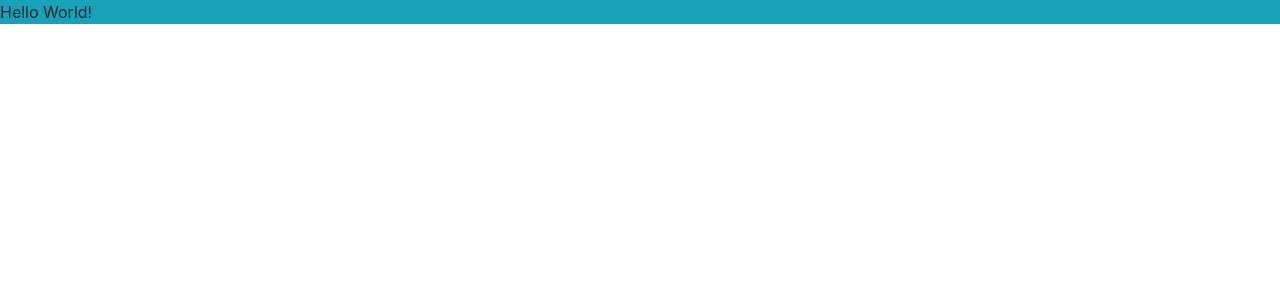
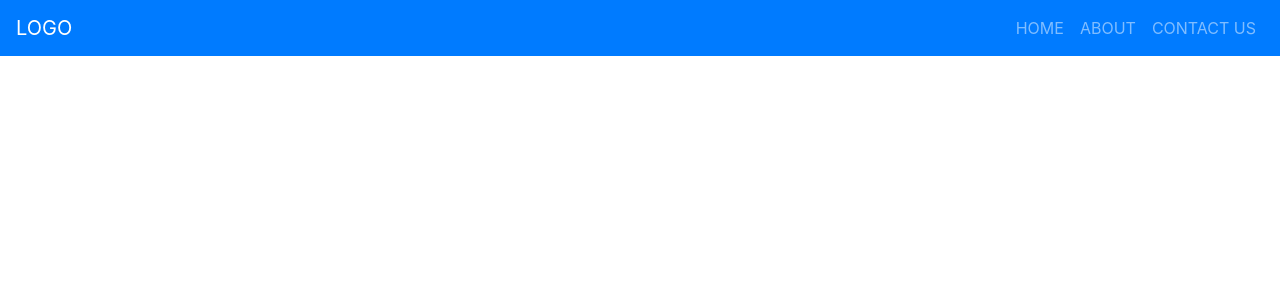
Before and after one commit to sunilmondal4you/angular7-basic-layout, an Angular app: page / in a window 1280 px wide. Shown: the top 300 px of the page. Built offline with nearby package versions, Linux system fonts and the light colour scheme.

Commit message:
initial routing setup and navbar

```diff
--- a/src/app/app-routing.module.ts
+++ b/src/app/app-routing.module.ts
@@ -1,7 +1,13 @@
 import { NgModule } from '@angular/core';
 import { Routes, RouterModule } from '@angular/router';
+import { HomeComponent } from './components/home/home.component';
 
-const routes: Routes = [];
+const routes: Routes = [
+  { path: '',         redirectTo:'./home/home.component', pathMatch: 'full' },
+  { path: 'home',     component: HomeComponent, pathMatch: 'full' },
+  { path: 'about',    component: HomeComponent, pathMatch: 'full' },
+  { path: 'contactus',component: HomeComponent, pathMatch: 'full' },
+];
 
 @NgModule({
   imports: [RouterModule.forRoot(routes)],
--- a/src/app/app.component.html
+++ b/src/app/app.component.html
@@ -1 +1,15 @@
-<div class="bg-info">Hello World!</div>
+<div>
+    <nav class="navbar navbar-expand-sm bg-primary navbar-dark">
+        <a class="navbar-brand" href="#">LOGO
+            <!-- <img src="bird.jpg" alt="Logo" style="width:40px;"> -->
+        </a>
+        <ul class="navbar-nav ml-auto">
+          <li class="nav-item" *ngFor="let navObj of linkList">
+            <a class="nav-link" routerLink="{{navObj.routLink}}">{{navObj.title}}</a>
+          </li>
+        </ul>
+    </nav>
+
+    <router-outlet></router-outlet>
+
+</div>
--- a/src/app/app.component.ts
+++ b/src/app/app.component.ts
@@ -7,4 +7,12 @@ import { Component } from '@angular/core';
 })
 export class AppComponent {
   title = 'angular7-basic-layout';
+
+  constructor() { };
+
+  linkList = [
+    {"title": "HOME",       "routLink":"/home"},
+    {"title": "ABOUT",      "routLink":"/about"},
+    {"title": "CONTACT US", "routLink":"/contactus"},
+  ];
 }
```
